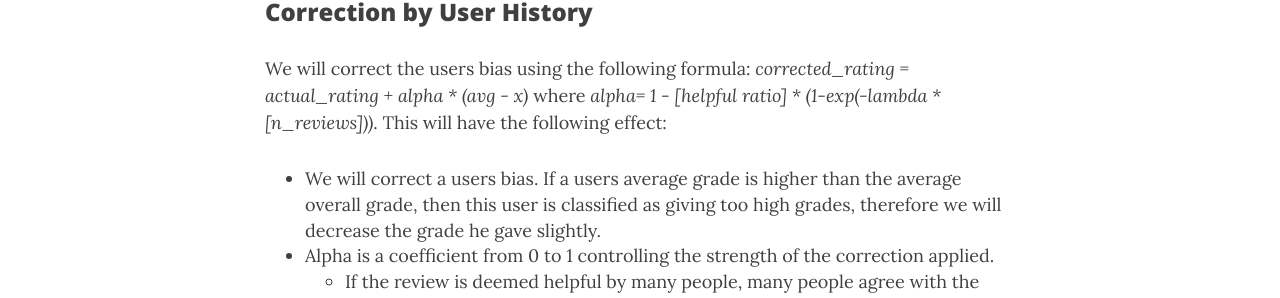
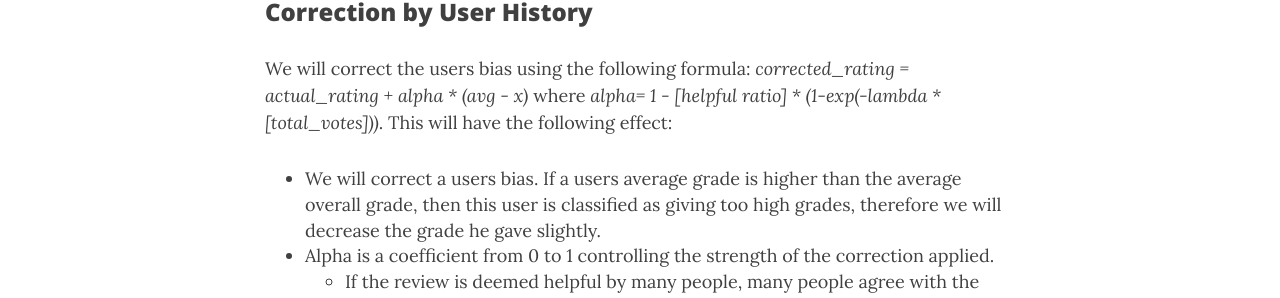
Before and after one commit to ada-lyn/ada-lyn.github.io, a Jekyll site: the page built from index.md, in a window 1280 px wide and 900 px high, scrolled down 34294 px. Shown: the part 176-474 px from the top of the window. Built offline with Jekyll 4.4.1, drawn with Linux system fonts in a browser that asks for light colours; nearby versions of some CDN libraries.

Commit message:
Update index.md

```diff
--- a/index.md
+++ b/index.md
@@ -386,7 +386,7 @@ Overall, the time correction seems to have worked well, correcting the biggest b
 ### Correction by User History
 
 
-We will correct the users bias using the following formula: *corrected_rating = actual_rating + alpha * (avg - x)* where *alpha= 1 - [helpful ratio] * (1-exp(-lambda * [n_reviews]))*. This will have the following effect:
+We will correct the users bias using the following formula: *corrected_rating = actual_rating + alpha * (avg - x)* where *alpha= 1 - [helpful ratio] * (1-exp(-lambda * [total_votes]))*. This will have the following effect:
 
 - We will correct a users bias. If a users average grade is higher than the average overall grade, then this user is classified as giving too high grades, therefore we will decrease the grade he gave slightly.
 - Alpha is a coefficient from 0 to 1 controlling the strength of the correction applied.
```
